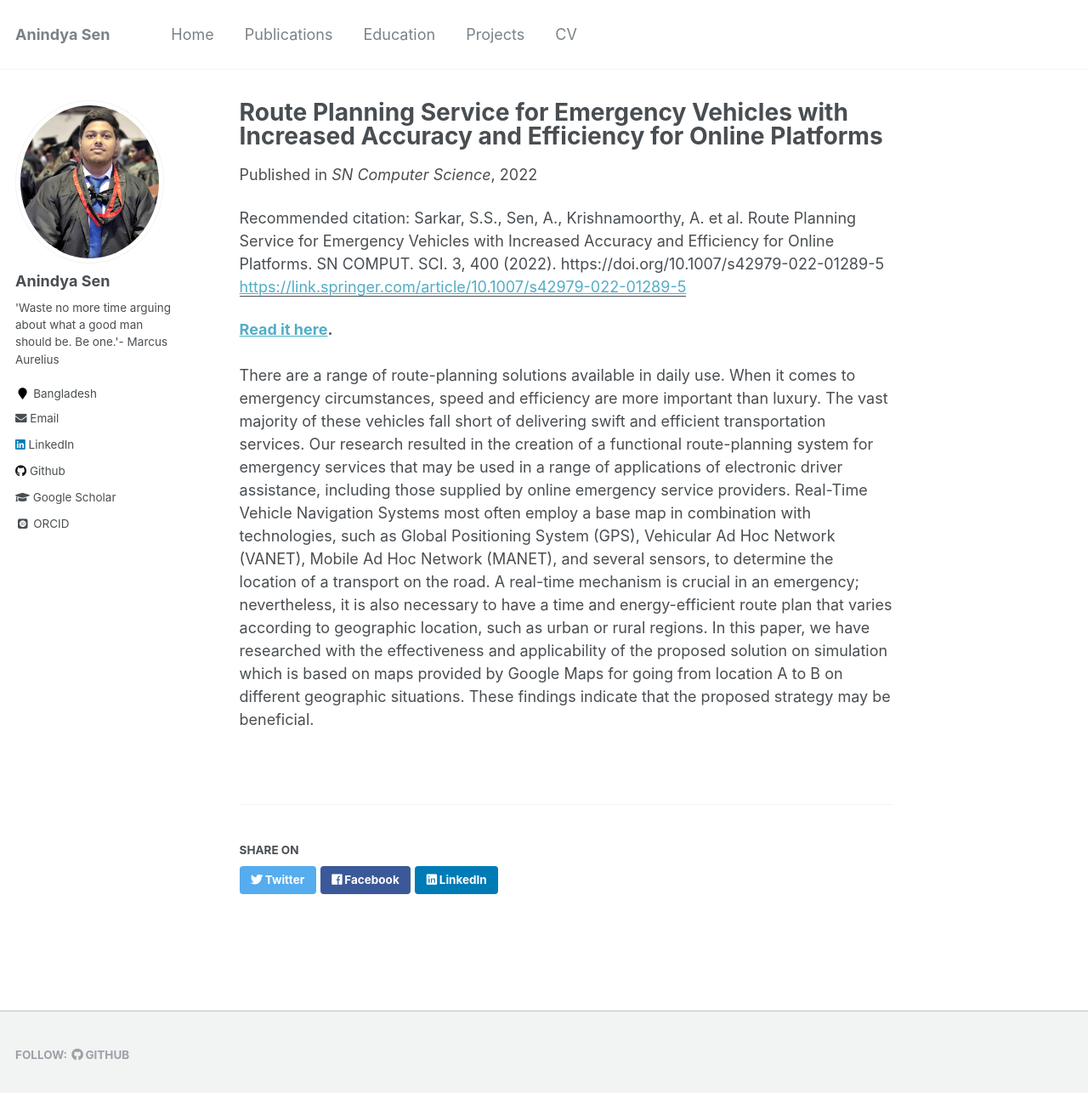
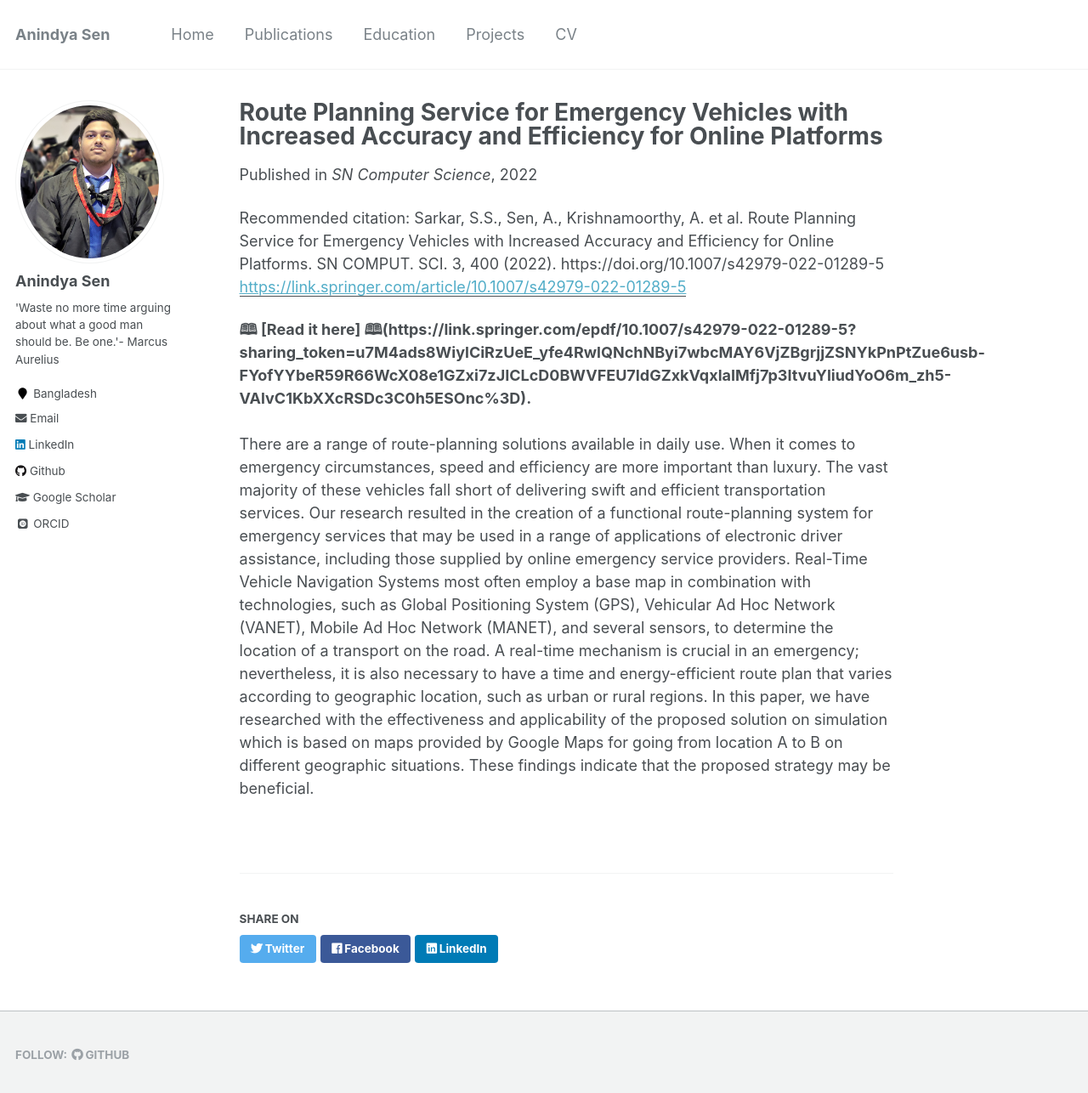
Before and after one commit to senanindya/senanindya.github.io, a Jekyll site: the page built from _publications/route.md, in a window 1280 px wide and 1299 px high. Shown: the top 1286 px of the window at 85% size. Built offline with Jekyll 4.4.1, drawn with Linux system fonts in a browser that asks for light colours; some web fonts are replaced.

Commit message:
Update route.md

```diff
--- a/_publications/route.md
+++ b/_publications/route.md
@@ -9,5 +9,5 @@ paperurl: 'https://link.springer.com/article/10.1007/s42979-022-01289-5'
 citation: 'Sarkar, S.S., Sen, A., Krishnamoorthy, A. et al. Route Planning Service for Emergency Vehicles with Increased Accuracy and Efficiency for Online Platforms. SN COMPUT. SCI. 3, 400 (2022). https://doi.org/10.1007/s42979-022-01289-5'
 ---
 
-<strong> [Read it here](https://link.springer.com/epdf/10.1007/s42979-022-01289-5?sharing_token=u7M4ads8WiylCiRzUeE_yfe4RwlQNchNByi7wbcMAY6VjZBgrjjZSNYkPnPtZue6usb-FYofYYbeR59R66WcX08e1GZxi7zJICLcD0BWVFEU7IdGZxkVqxlaIMfj7p3ItvuYliudYoO6m_zh5-VAlvC1KbXXcRSDc3C0h5ESOnc%3D).</strong> <br /><br />
+<strong> 🕮 [Read it here] 🕮(https://link.springer.com/epdf/10.1007/s42979-022-01289-5?sharing_token=u7M4ads8WiylCiRzUeE_yfe4RwlQNchNByi7wbcMAY6VjZBgrjjZSNYkPnPtZue6usb-FYofYYbeR59R66WcX08e1GZxi7zJICLcD0BWVFEU7IdGZxkVqxlaIMfj7p3ItvuYliudYoO6m_zh5-VAlvC1KbXXcRSDc3C0h5ESOnc%3D).</strong> <br /><br />
 There are a range of route-planning solutions available in daily use. When it comes to emergency circumstances, speed and efficiency are more important than luxury. The vast majority of these vehicles fall short of delivering swift and efficient transportation services. Our research resulted in the creation of a functional route-planning system for emergency services that may be used in a range of applications of electronic driver assistance, including those supplied by online emergency service providers. Real-Time Vehicle Navigation Systems most often employ a base map in combination with technologies, such as Global Positioning System (GPS), Vehicular Ad Hoc Network (VANET), Mobile Ad Hoc Network (MANET), and several sensors, to determine the location of a transport on the road. A real-time mechanism is crucial in an emergency; nevertheless, it is also necessary to have a time and energy-efficient route plan that varies according to geographic location, such as urban or rural regions. In this paper, we have researched with the effectiveness and applicability of the proposed solution on simulation which is based on maps provided by Google Maps for going from location A to B on different geographic situations. These findings indicate that the proposed strategy may be beneficial.
```
